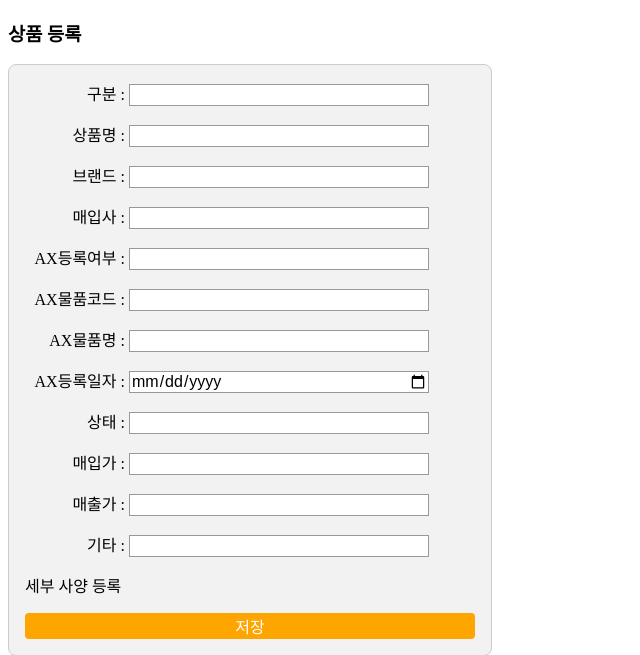
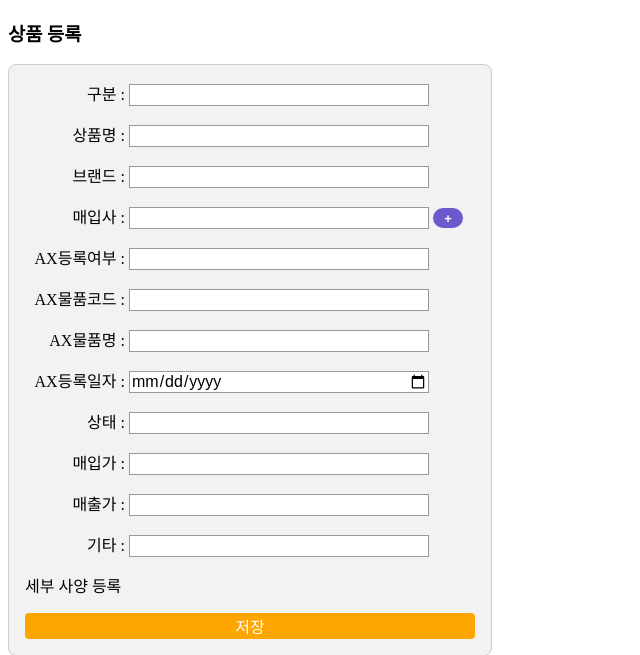
Before and after one commit to zrcn2sh/project_sb, a Django app: template Prod/templates/Prod/new_product.html in a window 1280 px wide. Shown: the top 655 px of the page, without its empty margins (0-640 px from the left). Run offline with Django 3.2, Linux system fonts and the light colour scheme; the template is opened without the code that fills it, so the values that code supplies are empty, except form fields; tables that the repository leaves empty hold one stand-in row (values such as "Sample post"); form fields are guessed from the names that the template uses.

Commit message:
2018-12-21 #01 PGM Version 표시 오류 수정, 메뉴-타이틀 통일, 상품 재고운영여부 숨김, 매입사 신규 버튼 추가

```diff
--- a/Prod/templates/Prod/Product.html
+++ b/Prod/templates/Prod/Product.html
@@ -5,7 +5,7 @@
 {% block content %}
 <ul>
     <h1><B>상품 관리</B>
-    <button type ="button" onclick="window.open('/Prod/productnew/','popup','scrollbars=no, resizable=no width=800,height=600')">
+    <button type ="button" onclick="window.open('/Prod/productnew/','popup','scrollbars=yes, resizable=no width=800,height=600')">
         <font size = '2'><b>NEW</b></font></button></h1>
 
         <div>
--- a/Prod/templates/Prod/new_product.html
+++ b/Prod/templates/Prod/new_product.html
@@ -62,6 +62,16 @@
         #DT, #MT, #NT, #SR, #ETC {
             display: none;
         }
+
+        #NEW {
+            font : 1em sans-serif;
+            border:none;
+            width : 30px;
+            border-radius:10px;
+            background-color:SlateBlue;
+            color: #ffffff;
+            text-align:center;
+         }
     </style>
     <meta charset="UTF-8">
     <title>상품 등록</title>
@@ -93,6 +103,8 @@
                 {{ form.message.error }}
                 <label for="id_VendorCode">매입사 : </label>
                 {{ form.VendorCode }}
+                <button type ="button" id="NEW" onclick="window.open('/MST/vendornew/','popupvendor','scrollbars=yes, resizable=no width=800,height=600')">
+                <font size = '2'><b>+</b></font></button>
             </div>
             <div>
                 {{ form.message.error }}
```
